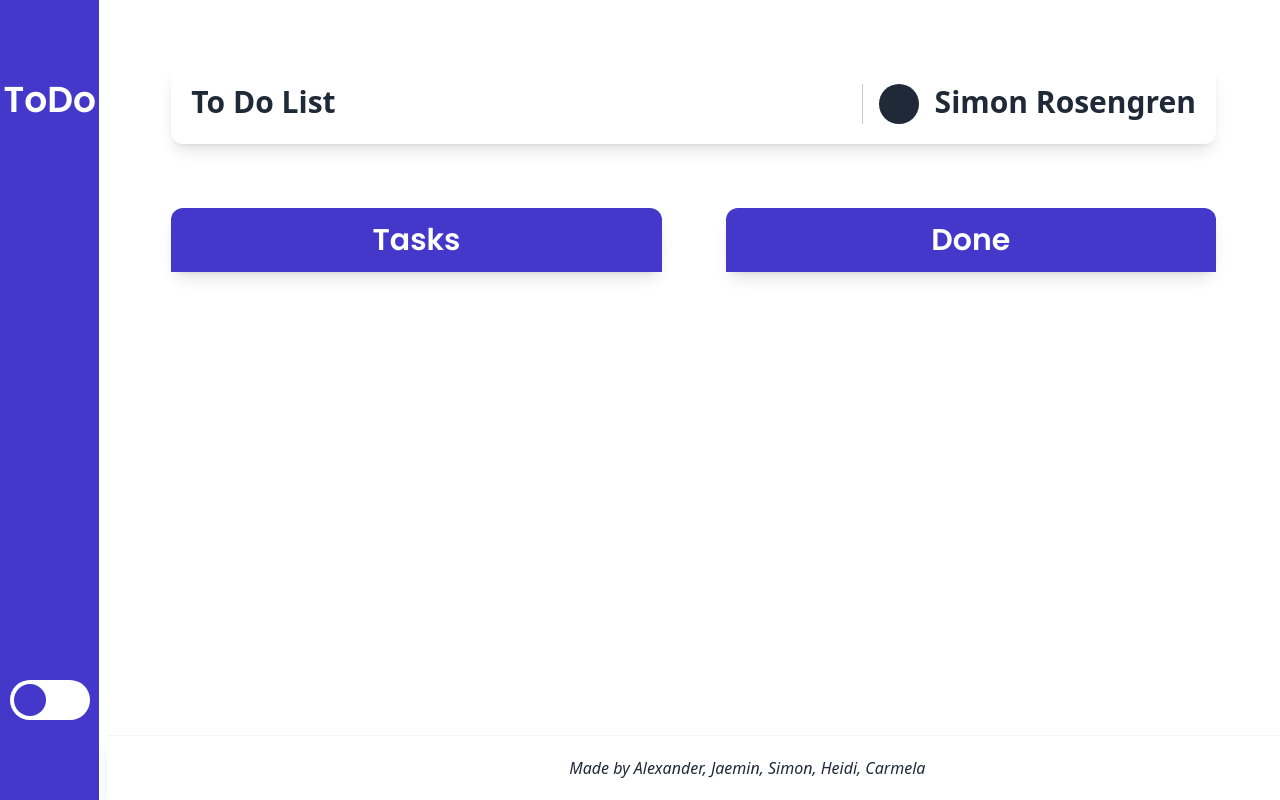
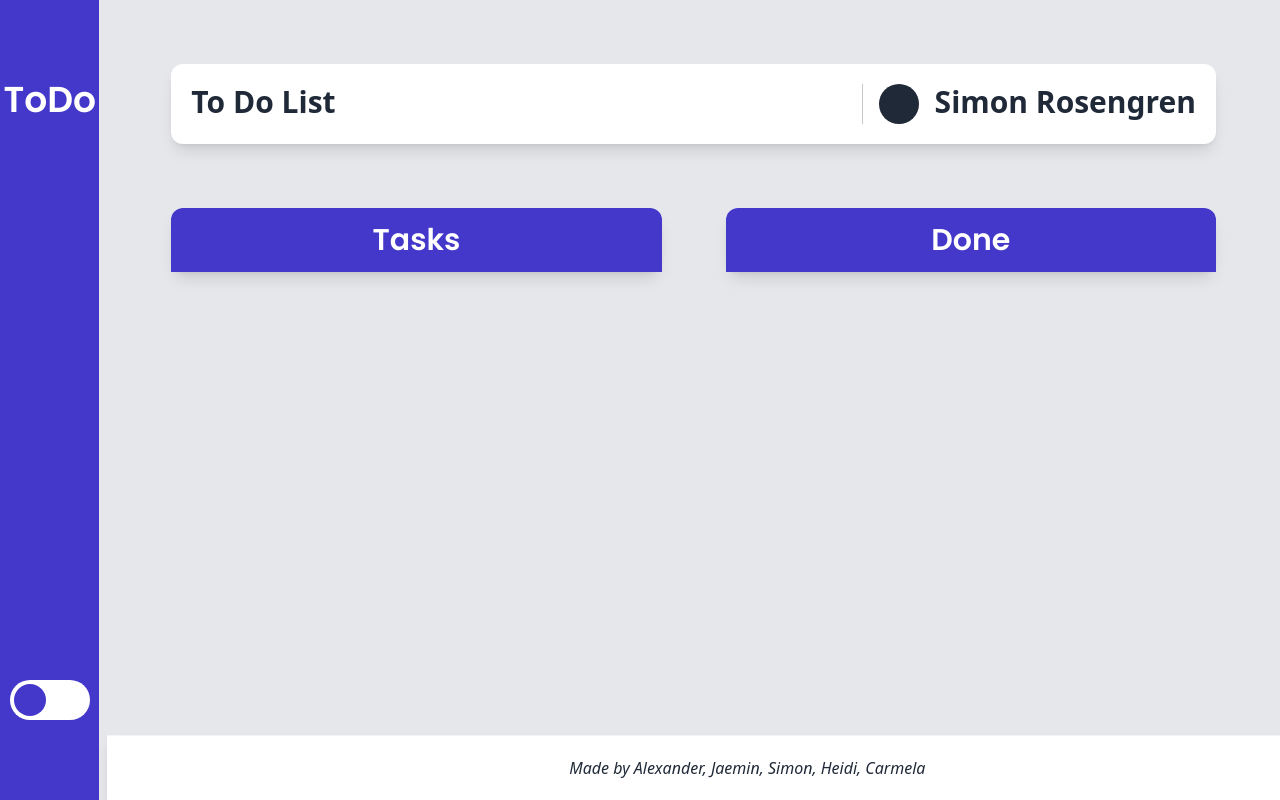
Before and after one commit to Hyper-Team-3/Todo-Group3, a React (Vite) app in the folder client/: page / in a window 1280 px wide. Shown: the top 800 px of the page. Built offline with nearby package versions, Linux system fonts and the light colour scheme.

Commit message:
fixed bg

```diff
--- a/client/src/pages/TodoBoardPage.jsx
+++ b/client/src/pages/TodoBoardPage.jsx
@@ -3,7 +3,7 @@ import TodoBoard from "../components/TodoBoard";
 
 const TodoBoardPage = () => {
   return (
-    <div className="grid grid-cols-12 grid-rows-12 gap-2">
+    <div className="grid grid-cols-12 grid-rows-12 gap-2 bg-gray-200">
       <div className="row-span-12">
         <Sidebar />
       </div>
```
